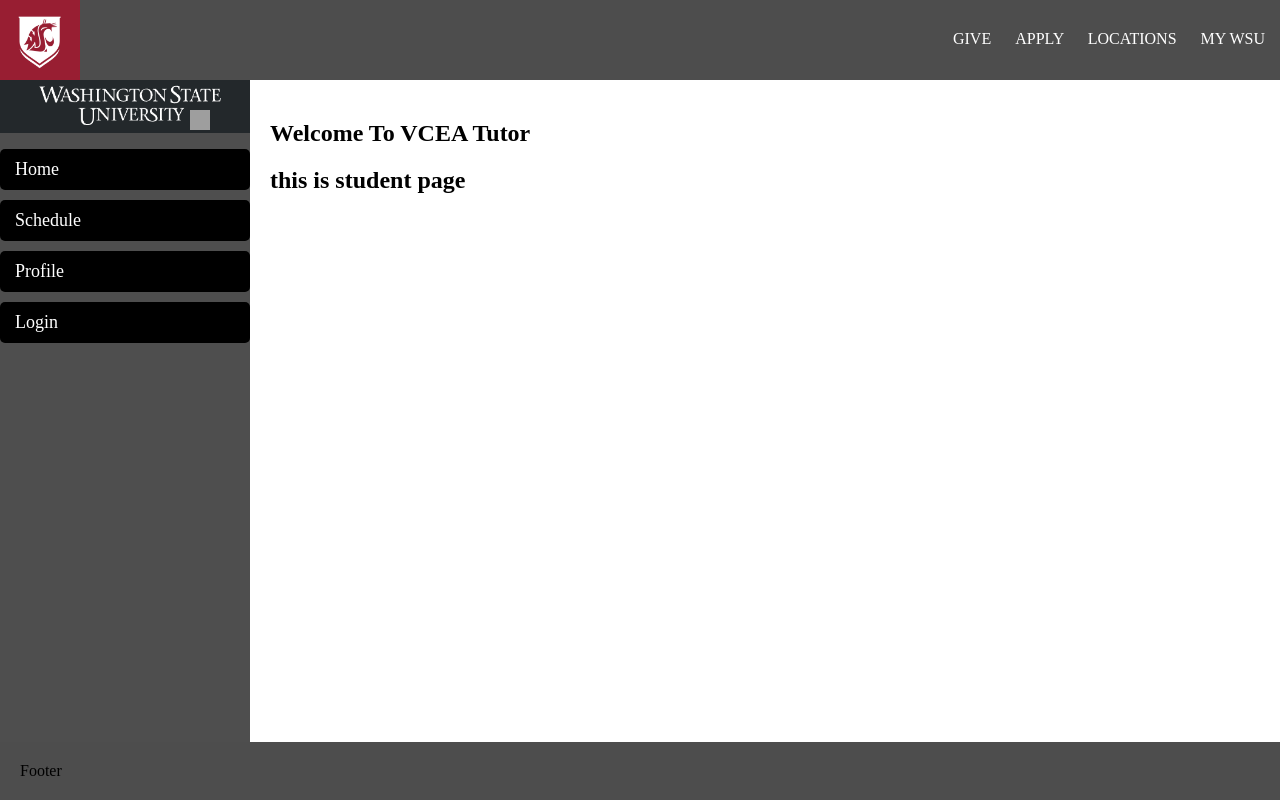
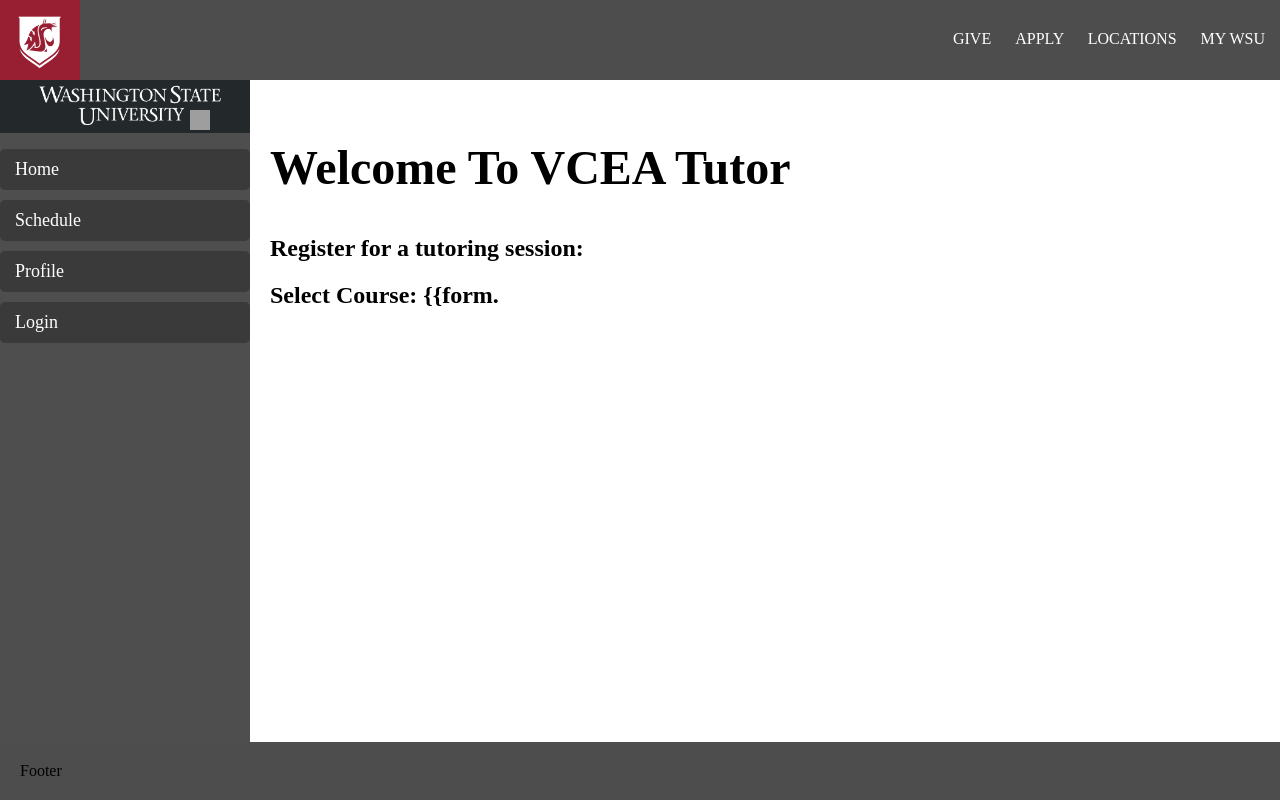
Before and after one commit to ademskey/Tutor-Scheduling-Webapp, a Django app: page /student/ in a window 1280 px wide. Run offline with Django 4.2, Linux system fonts and the light colour scheme; some web fonts are replaced; grey boxes are pictures that could not be loaded.

Commit message:
Added more styling, began view on main student page

```diff
--- a/TutorProject/Static/css/main.css
+++ b/TutorProject/Static/css/main.css
@@ -125,7 +125,7 @@
     overflow-x: hidden;
     transition: 0.5s;
     z-index: 1000;
-    font-family:'Lucida Sans', 'Lucida Sans Regular', 'Lucida Grande', 'Lucida Sans Unicode', Geneva, Verdana, sans-serif
+    font-family: wsu-font;
 }
 
 .sidebar-image {
@@ -213,6 +213,18 @@
 .WSU-style, li {
     font-size: 18px;
     font-family: WSU_Font;
+    background-color: rgb(58, 58, 58);
+}
+
+.WSU-style-clear, li {
+    font-size: 18px;
+    font-family: WSU_Font;
+    background-color: transparent;
+}
+
+.WSU-style-big, li {
+    font-size: 48px;
+    font-family: WSU_Font;
 }
 
 @font-face {
--- a/TutorProject/Templates/base.html
+++ b/TutorProject/Templates/base.html
@@ -21,7 +21,7 @@
             </nav>
         </header>
         <article>
-          <h1>Welcome To VCEA Tutor</h1>
+          <h1 class = "WSU-style-big">Welcome To VCEA Tutor</h1>
           {% block content %}{% endblock %}
 
         </article>
@@ -40,15 +40,14 @@
             </button>
 
             <div class="sidebar">
-
             <ul>
-                <li><a class = "WSU-styling" href="#">Home</a></li>
-                <li><a class = "WSU-styling" href="#">Schedule</a></li>
-                <li><a class = "WSU-styling" href="#">Profile</a></li>
+                <li><a class = "WSU-style" href="#">Home</a></li>
+                <li><a class = "WSU-style" href="#">Schedule</a></li>
+                <li><a class = "WSU-style" href="#">Profile</a></li>
                 {% if user.is_authenticated %}
-                    <li><a class = "WSU-styling" href="{% url 'logout' %}">Logout</a></li>
+                    <li><a class = "WSU-style" href="{% url 'logout' %}">Logout</a></li>
                 {% else %}
-                    <li><a class = "WSU-styling" href="{% url 'login' %}">Login</a></li>
+                    <li><a class = "WSU-style" href="{% url 'login' %}">Login</a></li>
                 {% endif %}
             </ul>
         </div>
--- a/TutorProject/Templates/studentPage.html
+++ b/TutorProject/Templates/studentPage.html
@@ -1,5 +1,7 @@
 {% extends "base.html" %} {% block title %} student Page {% endblock %}
 
 {% block content %}
-<h1>this is student page</h1>
+<h1>Register for a tutoring session: </h1>
+<h1>Select Course: {{form.</h1>
+
 {% endblock %}
```
Also changed, not shown: TutorProject/Templates/login.html (+5 -2 lines), TutorProject/Apps/TutorApp/forms.py (line endings or trailing spaces).
